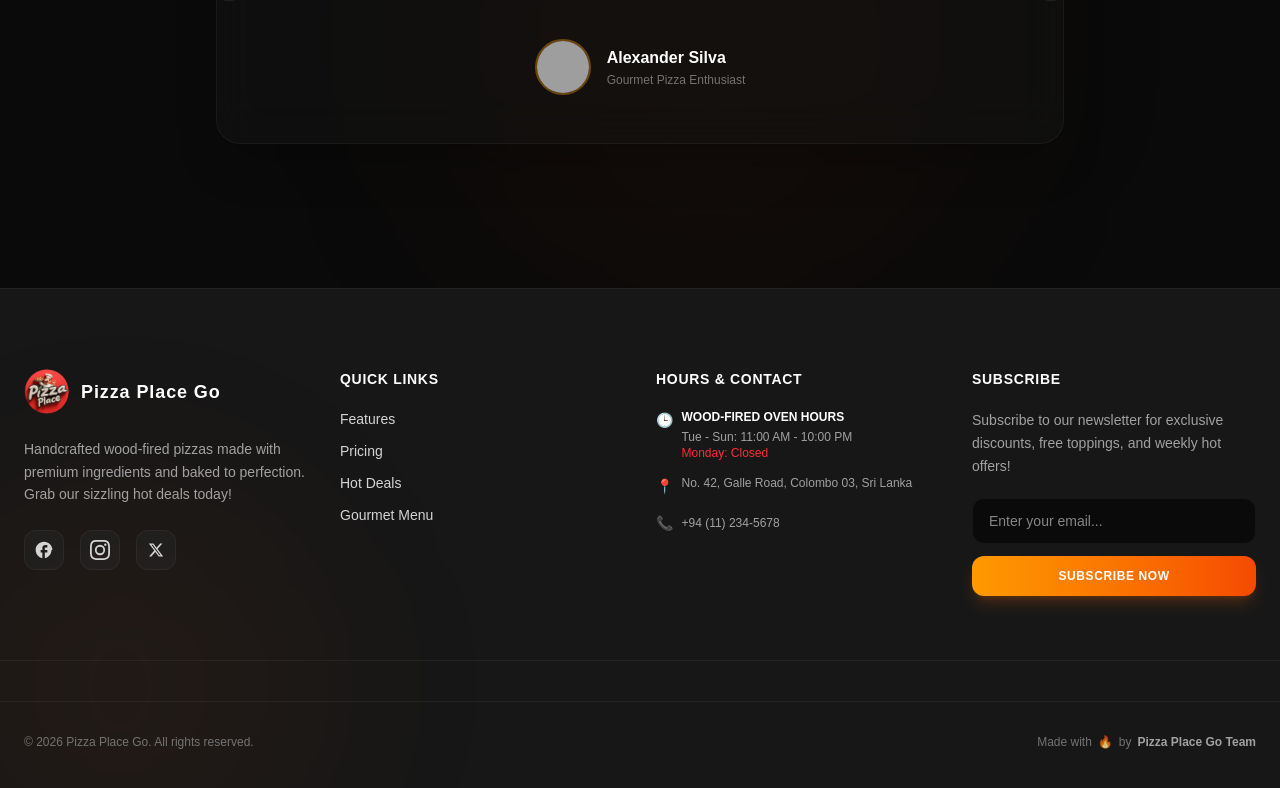
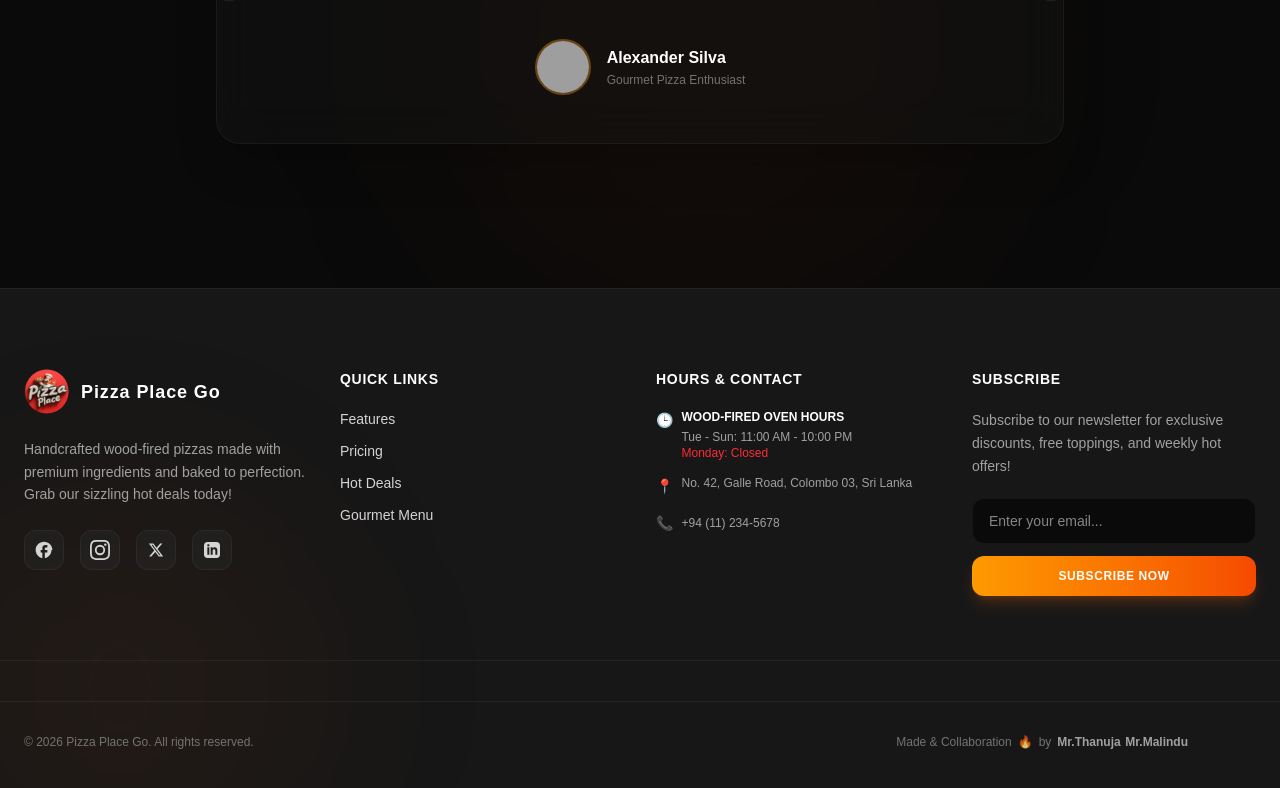
Before and after one commit to Lil-ice-Cloud/Pizza-Place-Go-Web-Application, a Next.js app: page / in a window 1280 px wide. Shown: the part 3681-4469 px from the top of the page. Built offline with nearby package versions, Linux system fonts and the light colour scheme; grey boxes are pictures that could not be loaded.

Commit message:
Footer Correction

```diff
--- a/app/Components/ui/Footer/Footer.tsx
+++ b/app/Components/ui/Footer/Footer.tsx
@@ -59,6 +59,12 @@ export default function Footer() {
                         <a href="#" className="w-10 h-10 rounded-xl bg-neutral-800/50 hover:bg-amber-500 hover:text-neutral-950 flex items-center justify-center border border-white/5 hover:border-transparent transition-all duration-300 transform hover:scale-105">
                             <svg className="w-4 h-4 fill-current" viewBox="0 0 24 24">
                                 <path d="M18.244 2.25h3.308l-7.227 8.26 8.502 11.24H16.17l-5.214-6.817L4.99 21.75H1.68l7.73-8.835L1.254 2.25H8.08l4.713 6.231zm-1.161 17.52h1.833L7.084 4.126H5.117z"/>
+                            </svg>
+                        </a>
+                        {/* Linkedin/X */}
+                        <a href="#" className="w-10 h-10 rounded-xl bg-neutral-800/50 hover:bg-[#0077b5] hover:text-white flex items-center justify-center border border-white/5 hover:border-transparent transition-all duration-300 transform hover:scale-105">
+                            <svg className="w-4 h-4 fill-current" viewBox="0 0 24 24">
+                                <path d="M19 0h-14c-2.761 0-5 2.239-5 5v14c0 2.761 2.239 5 5 5h14c2.762 0 5-2.239 5-5v-14c0-2.761-2.238-5-5-5zm-11 19h-3v-11h3v11zm-1.5-12.268c-.966 0-1.75-.79-1.75-1.764s.784-1.764 1.75-1.764 1.75.79 1.75 1.764-.783 1.764-1.75 1.764zm13.5 12.268h-3v-5.604c0-3.368-4-3.113-4 0v5.604h-3v-11h3v1.765c1.396-2.586 7-2.777 7 2.476v6.759z"/>
                             </svg>
                         </a>
                     </div>
@@ -151,9 +157,32 @@ export default function Footer() {
             <div className="relative z-10 max-w-7xl mx-auto px-6 pt-8 mt-10 border-t border-white/5 flex flex-col sm:flex-row justify-between items-center gap-4 text-xs text-neutral-500 font-medium">
                 <p>&copy; {new Date().getFullYear()} Pizza Place Go. All rights reserved.</p>
                 <p className="flex items-center gap-1.5">
-                    Made with <span className="text-red-500 animate-pulse">🔥</span> by{" "}
-                    <span className="text-neutral-400 hover:text-amber-500 transition-colors duration-300 font-bold">
-            Pizza Place Go Team
+                    Made & Collaboration<span className="text-red-500 animate-pulse">🔥</span> by{" "}
+                    <span>
+             <a href="https://www.linkedin.com/in/mr-thanuja-marisha/" >
+                 <h1 className="
+                 text-neutral-400
+                 hover:text-amber-500
+                 transition-colors
+                 duration-300
+                 font-bold
+                 absolute
+                 ">
+                     Mr.Thanuja
+                 </h1>
+             </a>
+                        <a href="https://www.linkedin.com/in/malindu-perera-4673911a5/">
+                            <h1 className="
+                            text-neutral-400
+                            hover:text-amber-500
+                            transition-colors
+                            duration-300
+                            font-bold
+                            px-17
+                            ">
+                                Mr.Malindu
+                            </h1>
+                        </a>
           </span>
                 </p>
             </div>
--- a/app/Components/ui/Pages/Home/Home.tsx
+++ b/app/Components/ui/Pages/Home/Home.tsx
@@ -234,10 +234,12 @@ export default function Home() {
                 </Video>
                 {/* Hero Dark Overlay */}
                 <div className="absolute inset-0 bg-black/60 z-10" />
+                {/* Hero Text Styles */}
                 <section className="
                 absolute
                 left-0
                 bottom-0
+                top-60
                 w-full
                 px-12
                 pd-12
--- a/package.json
+++ b/package.json
@@ -13,6 +13,7 @@
     "next-video": "^2.8.1",
     "react": "19.2.4",
     "react-dom": "19.2.4",
+    "react-icons": "^5.7.0",
     "swr": "^2.4.2"
   },
   "devDependencies": {
```
Also changed, not shown: 1 other file (tests, documents, lock files or other folders).
